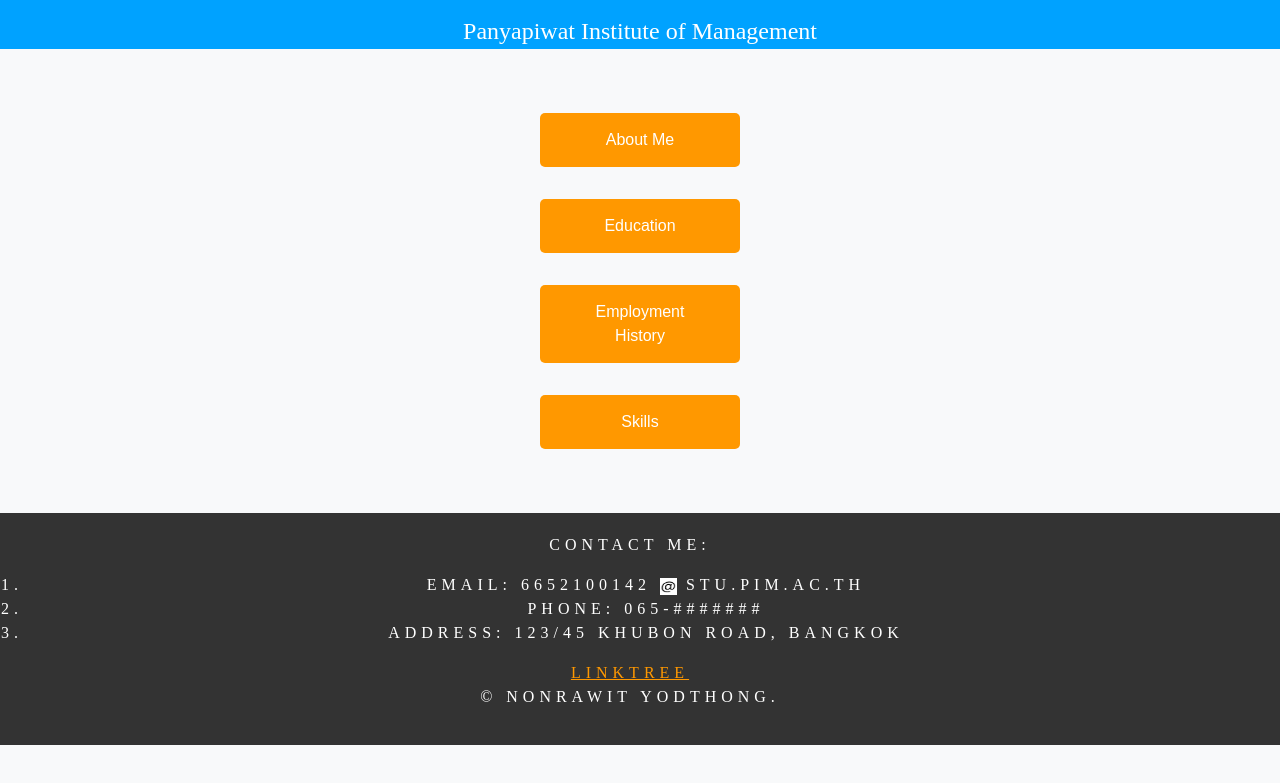
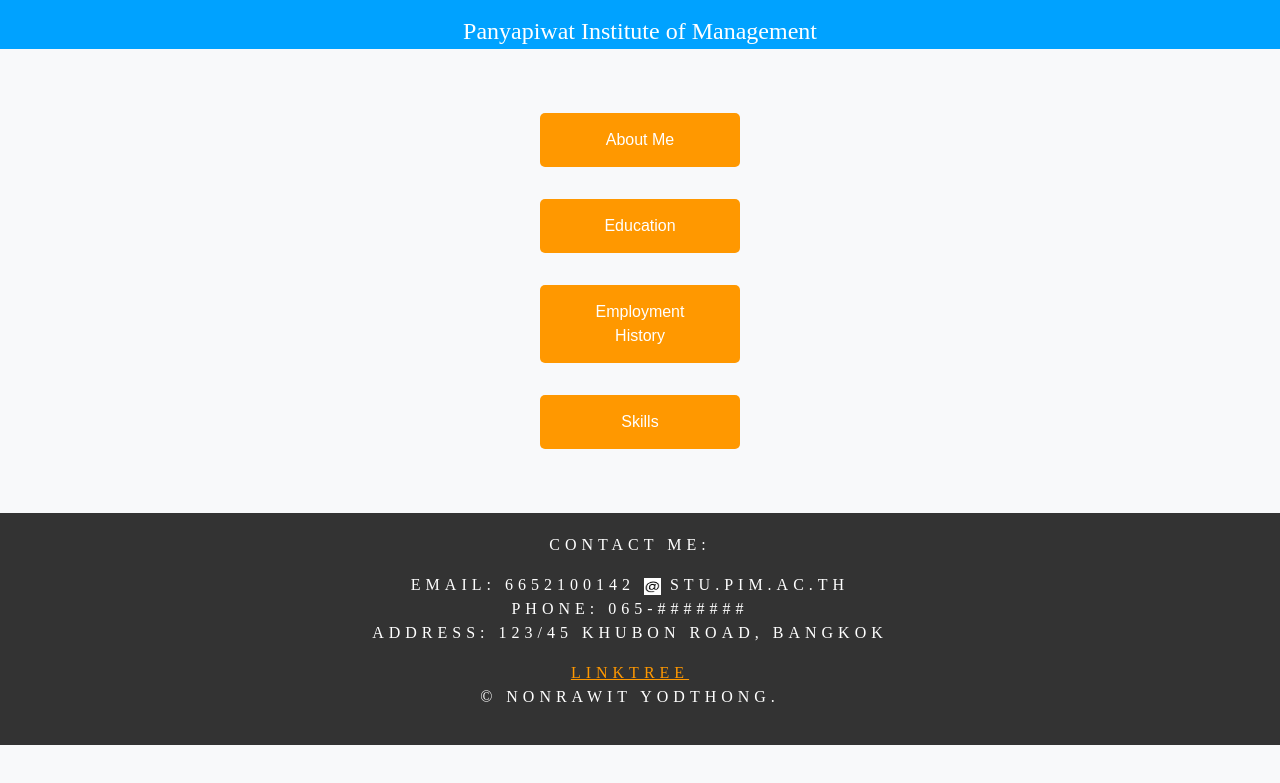
Before and after one commit to hamsmart1/MyPage, a plain HTML site: page index.html in a window 1280 px wide. Shown: the part 893-1676 px from the top of the page. Drawn offline with nearby package versions, Linux system fonts and the light colour scheme.

Commit message:
Update index.html

```diff
--- a/index.html
+++ b/index.html
@@ -82,7 +82,7 @@
 
     <div class="bottom-container text-center my-5">
         <p>Contact me:</p>
-        <ol>
+        <ol style="list-style-type: none; padding-left: 0;">
             <li>
                 Email: 6652100142
                 <img src="https://raw.githubusercontent.com/hamsmart1/MyPage/e364879e9a7e27d95ce67b9198ef488c9967ced2/%40.png" alt="@" width="17" height="17">
```
